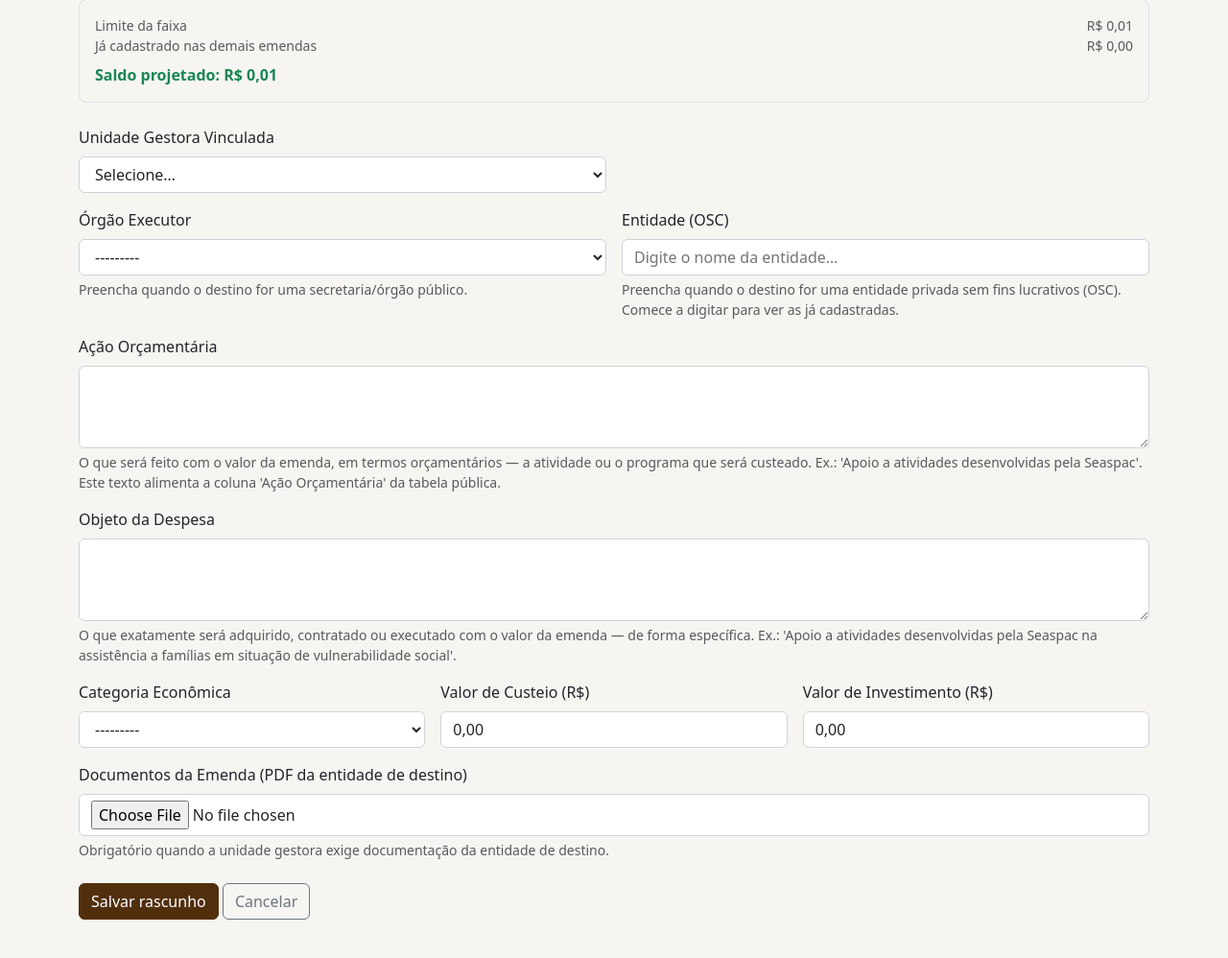
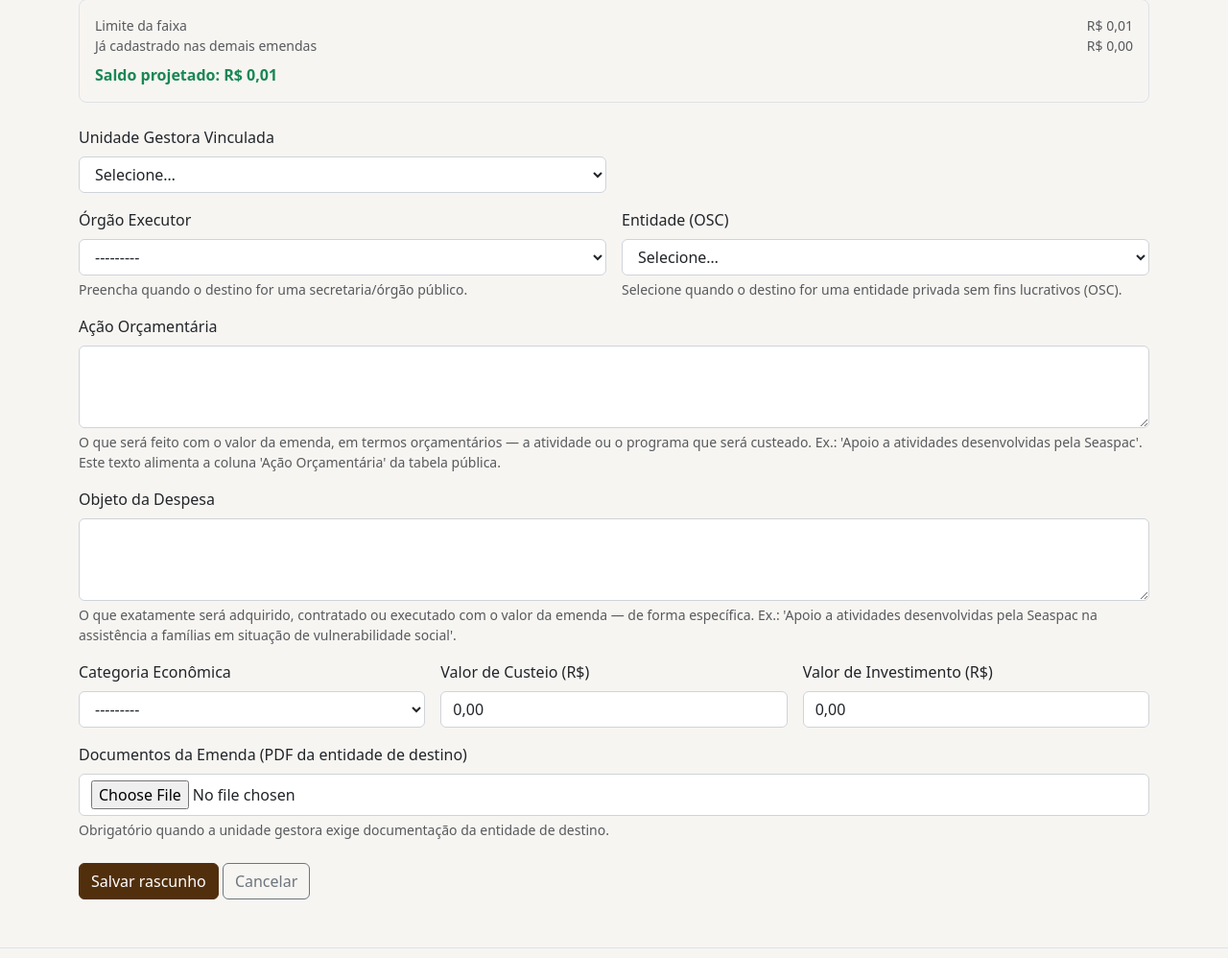
Before and after one commit to CMMaraba/cmm-emendas, a Django app: page /emendas/painel/emenda/nova/1/ in a window 1280 px wide. Shown: the part 159-1157 px from the top of the page at 96% size. Run offline with Django 5.2, Linux system fonts and the light colour scheme; a user stored in the database is signed in; tables that the repository leaves empty hold one stand-in row (values such as "Sample post"); data that the repository does not hold is empty.

Commit message:
Adiciona botão Excluir nas emendas editáveis; reverte campo Entidade (OSC) para dropdown com as entidades já cadastradas; desabilita upload de PDF por emenda quando a entidade já tem documentação própria cadastrada
Co-Authored-By: Claude Sonnet 5 <noreply@anthropic.com>

```diff
--- a/apps/emendas/forms.py
+++ b/apps/emendas/forms.py
@@ -1,31 +1,28 @@
 from decimal import Decimal
 
 from django import forms
-from django.utils.html import format_html, format_html_join
 
 from apps.orcamento.models import Entidade, OrgaoExecutor, ProgramaPPA, resolver_classificacao_funcional
 
 from .models import CategoriaEconomica, Emenda
 
 
-class EntidadeTextWidget(forms.TextInput):
-    """Campo digitável com sugestões (datalist) das entidades já cadastradas, em vez de
-    um dropdown com as 148+ OSCs — a entidade continua vinculada por FK, só a forma de
-    escolher deixa de ser uma lista fixa."""
+class EntidadeSelect(forms.Select):
+    """Dropdown de entidades com um data-attribute por opção indicando se a entidade já
+    tem documentação cadastrada (Entidade.documentacao) — usado pelo JS do formulário
+    para desabilitar o upload de PDF por emenda quando já existe documentação no
+    cadastro da entidade, evitando reenvio duplicado."""
 
-    def __init__(self, attrs=None):
-        base_attrs = {"list": "entidades-lista", "autocomplete": "off", "placeholder": "Digite o nome da entidade…"}
-        if attrs:
-            base_attrs.update(attrs)
-        super().__init__(attrs=base_attrs)
+    def __init__(self, *args, **kwargs):
+        self.ids_com_documentacao = set()
+        super().__init__(*args, **kwargs)
 
-    def render(self, name, value, attrs=None, renderer=None):
-        html = super().render(name, value, attrs, renderer)
-        opcoes = format_html_join(
-            "", '<option value="{}">',
-            ((e.nome,) for e in Entidade.objects.filter(ativa=True).order_by("nome")),
-        )
-        return format_html('{}<datalist id="entidades-lista">{}</datalist>', html, opcoes)
+    def create_option(self, name, value, label, selected, index, subindex=None, attrs=None):
+        option = super().create_option(name, value, label, selected, index, subindex, attrs)
+        valor = getattr(value, "value", value)
+        if valor and int(valor) in self.ids_com_documentacao:
+            option["attrs"]["data-tem-documentacao"] = "1"
+        return option
 
 
 class EmendaForm(forms.ModelForm):
@@ -36,11 +33,13 @@ class EmendaForm(forms.ModelForm):
     (ver EmendaConferenciaForm e apps.orcamento.models.resolver_classificacao_funcional).
     """
 
-    entidade_nome = forms.CharField(
+    entidade = forms.ModelChoiceField(
         label="Entidade (OSC)",
+        queryset=Entidade.objects.filter(ativa=True).order_by("nome"),
         required=False,
-        widget=EntidadeTextWidget(),
-        help_text="Preencha quando o destino for uma entidade privada sem fins lucrativos (OSC). Comece a digitar para ver as já cadastradas.",
+        empty_label="Selecione…",
+        widget=EntidadeSelect(),
+        help_text="Selecione quando o destino for uma entidade privada sem fins lucrativos (OSC).",
     )
 
     class Meta:
@@ -49,6 +48,7 @@ class EmendaForm(forms.ModelForm):
             "proponente",
             "unidade_gestora",
             "orgao_executor",
+            "entidade",
             "acao_orcamentaria",
             "objeto_despesa",
             "categoria_economica",
@@ -71,8 +71,12 @@ class EmendaForm(forms.ModelForm):
         super().__init__(*args, **kwargs)
         self.fields["orgao_executor"].queryset = OrgaoExecutor.objects.filter(ativo=True)
         self.fields["orgao_executor"].required = False
-        if self.instance.pk and self.instance.entidade_id:
-            self.fields["entidade_nome"].initial = self.instance.entidade.nome
+        self.fields["entidade"].widget.ids_com_documentacao = set(
+            Entidade.objects.filter(ativa=True)
+            .exclude(documentacao="")
+            .exclude(documentacao__isnull=True)
+            .values_list("id", flat=True)
+        )
 
         bancada = getattr(self.instance, "autor_bancada", None)
         if bancada:
@@ -99,37 +103,18 @@ class EmendaForm(forms.ModelForm):
                 self.add_error("valor_custeio", "Informe um valor de custeio maior que zero.")
             cleaned["valor_investimento"] = Decimal("0")
 
-        nome_digitado = (cleaned.get("entidade_nome") or "").strip()
-        entidade = None
-        if nome_digitado:
-            entidade = Entidade.objects.filter(nome__iexact=nome_digitado, ativa=True).first()
-            if not entidade:
-                self.add_error(
-                    "entidade_nome",
-                    "Entidade não encontrada no cadastro ativo. Confira o nome exato ou "
-                    "peça ao setor técnico para cadastrá-la antes de enviar.",
-                )
-        cleaned["entidade"] = entidade
-
+        entidade = cleaned.get("entidade")
         unidade_gestora = cleaned.get("unidade_gestora")
         orgao_executor = cleaned.get("orgao_executor")
         if unidade_gestora and unidade_gestora.exige_documentacao_entidade:
             if not entidade:
-                self.add_error("entidade_nome", "Informe a entidade de destino para esta unidade gestora.")
+                self.add_error("entidade", "Informe a entidade de destino para esta unidade gestora.")
             cleaned["orgao_executor"] = None
         elif unidade_gestora:
             if not orgao_executor:
                 self.add_error("orgao_executor", "Selecione o órgão executor.")
             cleaned["entidade"] = None
         return cleaned
-
-    def _post_clean(self):
-        # "entidade" não é um campo do form (Meta.fields) — precisa estar na instance
-        # antes do Emenda.clean() (chamado por instance.full_clean() dentro do
-        # super()._post_clean()), senão a validação de "unidade gestora exige entidade"
-        # roda achando que nada foi preenchido.
-        self.instance.entidade = self.cleaned_data.get("entidade")
-        super()._post_clean()
 
     def save(self, commit=True):
         instance = super().save(commit=False)
--- a/apps/emendas/models.py
+++ b/apps/emendas/models.py
@@ -215,6 +215,16 @@ class Emenda(models.Model):
     def exige_documentacao(self):
         return bool(self.unidade_gestora_id and self.unidade_gestora.exige_documentacao_entidade)
 
+    @property
+    def documentacao_satisfeita(self):
+        # A entidade pode já ter documentação própria cadastrada (Entidade.documentacao,
+        # mantida pelo setor técnico) — nesse caso o vereador/bancada não precisa reenviar
+        # o mesmo PDF por emenda (ver EmendaForm/emenda_form.html: o campo de upload fica
+        # desabilitado quando a entidade selecionada já tem documentação).
+        if self.documentacao_entidade:
+            return True
+        return bool(self.entidade_id and self.entidade.documentacao)
+
     def clean(self):
         errors = {}
         if bool(self.autor_vereador_id) == bool(self.autor_bancada_id):
@@ -277,7 +287,7 @@ class Emenda(models.Model):
     def enviar(self):
         if not self.pode_editar():
             raise ValidationError("Esta emenda não pode ser enviada no estado atual.")
-        if self.exige_documentacao and not self.documentacao_entidade:
+        if self.exige_documentacao and not self.documentacao_satisfeita:
             raise ValidationError("A documentação da entidade de destino é obrigatória para este destino.")
         saldo = self.faixa.saldo_de(self.autor)
         if saldo["saldo"] < 0:
--- a/apps/emendas/urls.py
+++ b/apps/emendas/urls.py
@@ -9,6 +9,7 @@ urlpatterns = [
     path("emenda/nova/<int:faixa_id>/", views.emenda_form, name="emenda_nova"),
     path("emenda/<int:pk>/editar/", views.emenda_form, name="emenda_editar"),
     path("emenda/<int:pk>/enviar/", views.emenda_enviar, name="emenda_enviar"),
+    path("emenda/<int:pk>/excluir/", views.emenda_excluir, name="emenda_excluir"),
     path("conferencia/", views.conferencia_lista, name="conferencia_lista"),
     path("conferencia/<int:pk>/", views.conferencia_detalhe, name="conferencia_detalhe"),
     path("conferencia/vinculacao/validar/", views.validar_vinculacao, name="validar_vinculacao"),
--- a/apps/emendas/views.py
+++ b/apps/emendas/views.py
@@ -157,6 +157,24 @@ def emenda_enviar(request, pk):
     return redirect("emendas:painel_home")
 
 
+@perfil_obrigatorio
+def emenda_excluir(request, pk):
+    if request.method != "POST":
+        return redirect("emendas:painel_home")
+    emenda = get_object_or_404(Emenda, pk=pk)
+    perfil = getattr(request.user, "perfil", None)
+    autor = _autor_do_usuario(perfil, emenda.exercicio) if perfil else None
+    if not (request.user.is_superuser or _emenda_pertence_ao_autor(emenda, autor)):
+        raise PermissionDenied
+    if not emenda.pode_editar():
+        messages.error(request, "Esta emenda não pode mais ser excluída no estado atual.")
+        return redirect("emendas:painel_home")
+    codigo = emenda.codigo or "(rascunho)"
+    emenda.delete()
+    messages.success(request, f"Emenda {codigo} excluída.")
+    return redirect("emendas:painel_home")
+
+
 @tecnico_obrigatorio
 def conferencia_lista(request):
     base = Emenda.objects.select_related("faixa", "autor_vereador", "autor_bancada", "autor_bancada__partido")
--- a/templates/emendas/emenda_form.html
+++ b/templates/emendas/emenda_form.html
@@ -44,10 +44,10 @@
             <div class="text-danger small">{{ form.orgao_executor.errors }}</div>
         </div>
         <div class="col-md-6">
-            <label class="form-label">{{ form.entidade_nome.label }}</label>
-            {{ form.entidade_nome }}
-            <div class="form-text">{{ form.entidade_nome.help_text }}</div>
-            <div class="text-danger small">{{ form.entidade_nome.errors }}</div>
+            <label class="form-label">{{ form.entidade.label }}</label>
+            {{ form.entidade }}
+            <div class="form-text">{{ form.entidade.help_text }}</div>
+            <div class="text-danger small">{{ form.entidade.errors }}</div>
         </div>
         <div class="col-12">
             <label class="form-label">{{ form.acao_orcamentaria.label }}</label>
@@ -80,6 +80,9 @@
             <label class="form-label">{{ form.documentacao_entidade.label }}</label>
             {{ form.documentacao_entidade }}
             <div class="form-text">Obrigatório quando a unidade gestora exige documentação da entidade de destino.</div>
+            <div id="aviso-documentacao-existente" class="form-text text-success" style="display: none;">
+                A documentação desta entidade já foi enviada anteriormente — não é necessário enviar novamente.
+            </div>
             <div class="text-danger small">{{ form.documentacao_entidade.errors }}</div>
         </div>
     </div>
@@ -143,6 +146,20 @@
         investimento.addEventListener('input', atualizar);
         atualizar();
     }
+
+    const selectEntidade = document.getElementById('id_entidade');
+    const inputDocumentacao = document.getElementById('id_documentacao_entidade');
+    const avisoDocumentacao = document.getElementById('aviso-documentacao-existente');
+    if (selectEntidade && inputDocumentacao && avisoDocumentacao) {
+        function atualizarDocumentacao() {
+            const opcao = selectEntidade.options[selectEntidade.selectedIndex];
+            const temDocumentacao = !!(opcao && opcao.dataset.temDocumentacao === '1');
+            inputDocumentacao.disabled = temDocumentacao;
+            avisoDocumentacao.style.display = temDocumentacao ? '' : 'none';
+        }
+        selectEntidade.addEventListener('change', atualizarDocumentacao);
+        atualizarDocumentacao();
+    }
 })();
 </script>
 {% endblock %}
--- a/templates/emendas/painel_home.html
+++ b/templates/emendas/painel_home.html
@@ -72,6 +72,10 @@
                         {% csrf_token %}
                         <button type="submit" class="btn btn-sm btn-amarelo" onclick="return confirm('Enviar esta emenda para conferência do setor técnico?');">Enviar</button>
                     </form>
+                    <form action="{% url 'emendas:emenda_excluir' emenda.pk %}" method="post" class="d-inline">
+                        {% csrf_token %}
+                        <button type="submit" class="btn btn-sm btn-danger" onclick="return confirm('Excluir esta emenda? Esta ação não pode ser desfeita.');">Excluir</button>
+                    </form>
                 {% endif %}
                 {% if emenda.situacao == 'devolvida' and emenda.motivo_devolucao %}
                     <div class="small text-danger mt-1">Motivo: {{ emenda.motivo_devolucao }}</div>
```
